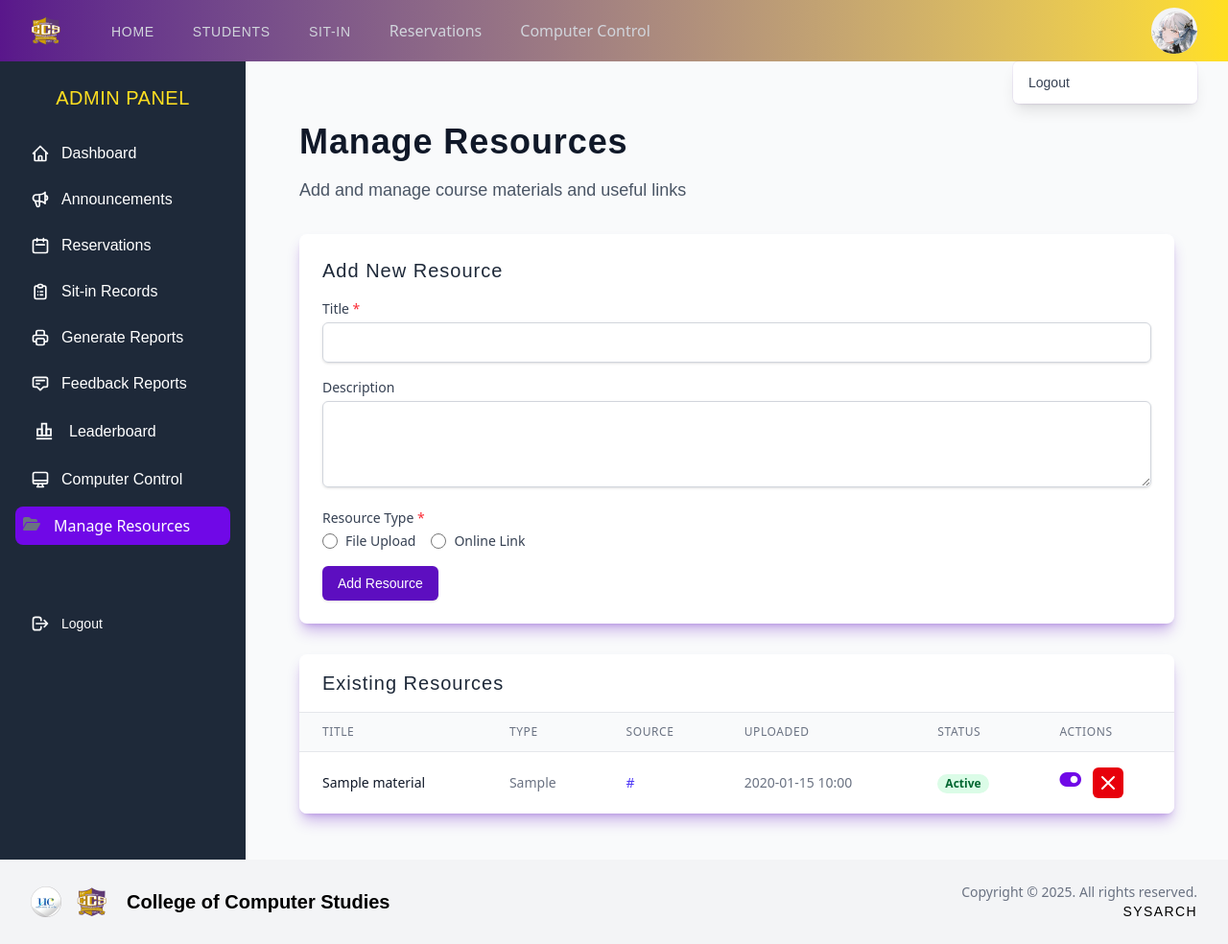
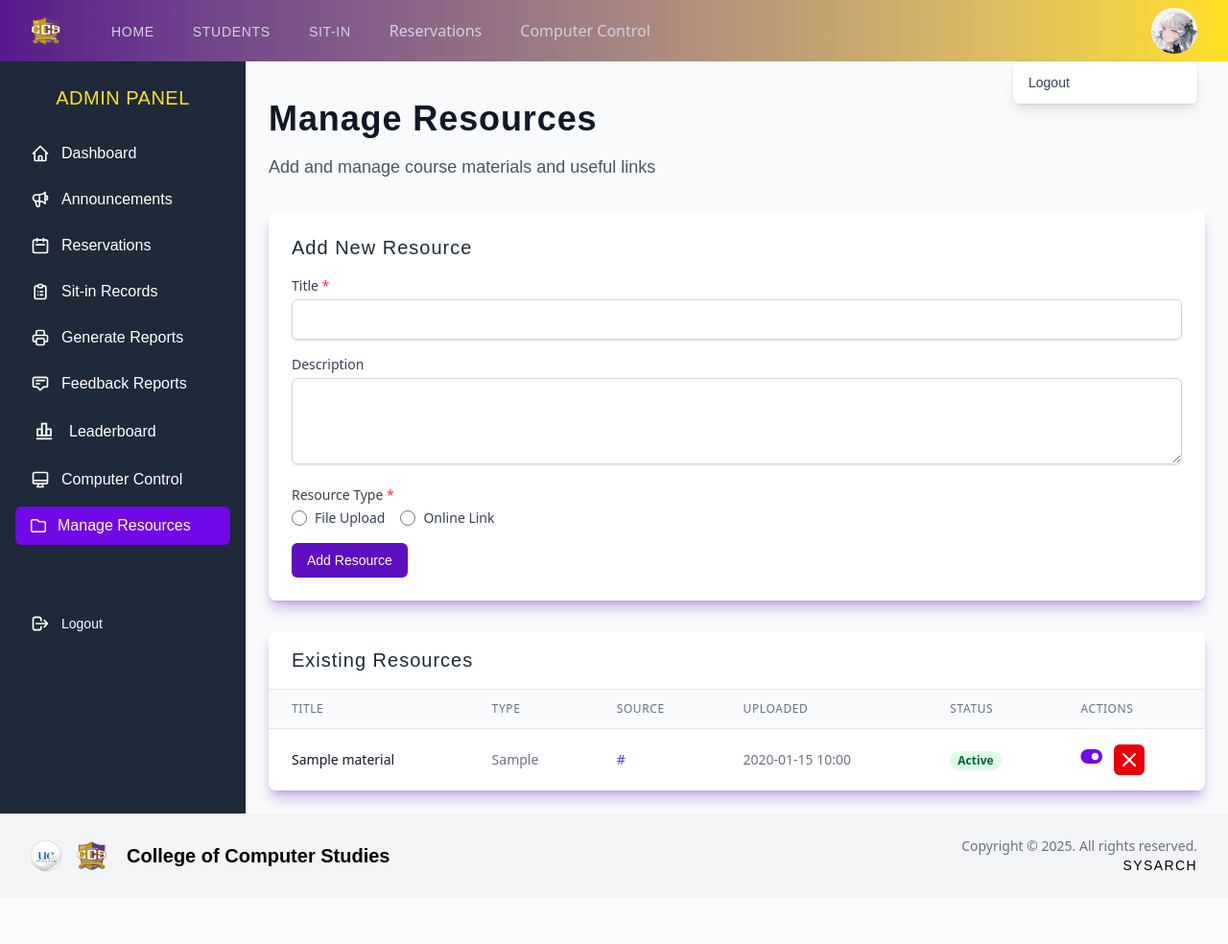
Before and after one commit to RimarNavaja/ccs_sitin_project, a Flask app: page /admin/resources in a window 1280 px wide, after a click on "Open user menu". Shown: the whole page at 96% size. After the commit the page ends 908 px from the top, so only its background shows below. Run offline with Flask 3, Linux system fonts and the light colour scheme; the visitor is signed in with stand-in values (Sample User, id 1); tables that the repository leaves empty or names only in its code hold one stand-in row (values such as "Sample post"); data that the repository does not hold is empty; parts of the project's set-up code (start-up, migrations or seed data) failed here and were passed over; some libraries are stand-ins or nearby versions; some web fonts are replaced.

Commit message:
Enhance admin reservation UI; add description, improve layout, and update styles for better usability

```diff
--- a/static/src/output.css
+++ b/static/src/output.css
@@ -27,7 +27,6 @@
     --color-yellow-600: oklch(0.681 0.162 75.834);
     --color-yellow-700: oklch(0.554 0.135 66.442);
     --color-yellow-800: oklch(0.476 0.114 61.907);
-    --color-yellow-900: oklch(0.421 0.095 57.708);
     --color-green-50: oklch(0.982 0.018 155.826);
     --color-green-100: oklch(0.962 0.044 156.743);
     --color-green-200: oklch(0.925 0.084 155.995);
@@ -1799,11 +1794,6 @@
       background-color: var(--color-indigo-50);
     }
   }
-  .file\:bg-violet-50 {
-    &::file-selector-button {
-      background-color: var(--color-violet-50);
-    }
-  }
   .file\:bg-violet-100 {
     &::file-selector-button {
       background-color: var(--color-violet-100);
@@ -1904,13 +1894,6 @@
       }
     }
   }
-  .hover\:bg-blue-700 {
-    &:hover {
-      @media (hover: hover) {
-        background-color: var(--color-blue-700);
-      }
-    }
-  }
   .hover\:bg-gray-50 {
     &:hover {
       @media (hover: hover) {
@@ -1971,13 +1954,6 @@
     &:hover {
       @media (hover: hover) {
         background-color: var(--color-green-700);
-      }
-    }
-  }
-  .hover\:bg-indigo-700 {
-    &:hover {
-      @media (hover: hover) {
-        background-color: var(--color-indigo-700);
       }
     }
   }
@@ -2223,32 +2199,10 @@
       }
     }
   }
-  .hover\:text-yellow-900 {
-    &:hover {
-      @media (hover: hover) {
-        color: var(--color-yellow-900);
-      }
-    }
-  }
-  .hover\:underline {
-    &:hover {
-      @media (hover: hover) {
-        text-decoration-line: underline;
-      }
-    }
-  }
   .hover\:underline-offset-8 {
     &:hover {
       @media (hover: hover) {
         text-underline-offset: 8px;
-      }
-    }
-  }
-  .hover\:shadow-lg {
-    &:hover {
-      @media (hover: hover) {
-        --tw-shadow: 0 10px 15px -3px var(--tw-shadow-color, rgb(0 0 0 / 0.1)), 0 4px 6px -4px var(--tw-shadow-color, rgb(0 0 0 / 0.1));
-        box-shadow: var(--tw-inset-shadow), var(--tw-inset-ring-shadow), var(--tw-ring-offset-shadow), var(--tw-ring-shadow), var(--tw-shadow);
       }
     }
   }
@@ -2268,15 +2222,6 @@
       }
     }
   }
-  .hover\:file\:bg-violet-100 {
-    &:hover {
-      @media (hover: hover) {
-        &::file-selector-button {
-          background-color: var(--color-violet-100);
-        }
-      }
-    }
-  }
   .hover\:file\:bg-violet-200 {
     &:hover {
       @media (hover: hover) {
@@ -2294,23 +2239,12 @@
   .focus\:border-violet-500 {
     &:focus {
       border-color: var(--color-violet-500);
-    }
-  }
-  .focus\:ring-1 {
-    &:focus {
-      --tw-ring-shadow: var(--tw-ring-inset,) 0 0 0 calc(1px + var(--tw-ring-offset-width)) var(--tw-ring-color, currentColor);
-      box-shadow: var(--tw-inset-shadow), var(--tw-inset-ring-shadow), var(--tw-ring-offset-shadow), var(--tw-ring-shadow), var(--tw-shadow);
     }
   }
   .focus\:ring-2 {
     &:focus {
       --tw-ring-shadow: var(--tw-ring-inset,) 0 0 0 calc(2px + var(--tw-ring-offset-width)) var(--tw-ring-color, currentColor);
       box-shadow: var(--tw-inset-shadow), var(--tw-inset-ring-shadow), var(--tw-ring-offset-shadow), var(--tw-ring-shadow), var(--tw-shadow);
-    }
-  }
-  .focus\:ring-blue-500 {
-    &:focus {
-      --tw-ring-color: var(--color-blue-500);
     }
   }
   .focus\:ring-gray-500 {
--- a/templates/admin/admin_layout.html
+++ b/templates/admin/admin_layout.html
@@ -165,6 +165,11 @@
             >Dashboard</a
           >
           <a
+            href="{{ url_for('admin_announcements') }}"
+            class="block rounded-md px-3 py-2 text-base font-medium text-gray-300 hover:bg-gray-700 hover:text-white"
+            >Announcements</a
+          >
+          <a
             href="{{ url_for('admin_student_list') }}"
             class="block rounded-md px-3 py-2 text-base font-medium text-gray-300 hover:bg-gray-700 hover:text-white"
             >Students</a
@@ -185,10 +190,11 @@
             >Computer Control</a
           >
           <a
-            href="{{ url_for('admin_announcements') }}"
+            href="{{ url_for('admin_resources') }}"
             class="block rounded-md px-3 py-2 text-base font-medium text-gray-300 hover:bg-gray-700 hover:text-white"
-            >Announcements</a
+            >Manage Resources </a
           >
+
           <a
             href="{{ url_for('admin_sit_in_records') }}"
             class="block rounded-md px-3 py-2 text-base font-medium text-gray-300 hover:bg-gray-700 hover:text-white"
@@ -470,12 +476,10 @@
               <li class="mb-2">
                 <a
                   href="{{ url_for('admin_resources') }}"
-                  class="flex items-center p-2 text-gray-700 rounded-lg hover:bg-gray-100 dark:hover:bg-gray-700 dark:text-white group"
+                  class="flex items-center py-2 px-4 rounded-md hover:text-yellow-300 text-white duration-200 ease-in-out delay-150 hover:tracking-wider hover:translate-x-2"
                 >
-                  <i
-                    class="fas fa-folder-open w-5 h-5 text-gray-500 transition duration-75 dark:text-gray-400 group-hover:text-gray-900 dark:group-hover:text-white"
-                  ></i>
-                  <span class="ml-3">Manage Resources</span>
+                  <i class="fa-regular fa-folder"></i>
+                  <span class="font-switzer ml-3">Manage Resources</span>
                 </a>
               </li>
             </ul>
--- a/templates/admin/resources.html
+++ b/templates/admin/resources.html
@@ -1,6 +1,6 @@
 {% extends "admin/admin_layout.html" %} {% block title %}Manage Resources{%
 endblock %} {% block content %}
-<div class="mx-auto max-w-7xl px-4 py-6 sm:px-6 lg:px-8">
+
 <h1 class="text-4xl font-bold font-khand tracking-wide text-gray-900 mb-4">
   Manage Resources
 </h1>
@@ -87,9 +87,7 @@ endblock %} {% block content %}
       />
     </div>
     <div id="link-input-container" class="mb-4 hidden">
-        <label
-          for="link_url"
-          class="block text-sm font-medium text-gray-700 mb-1"
+      <label for="link_url" class="block text-sm font-medium text-gray-700 mb-1"
         >Link URL</label
       >
       <input
@@ -112,9 +110,7 @@ endblock %} {% block content %}
 </div>
 
 <!-- Existing Resources Table -->
-  <div
-    class="bg-white rounded-lg shadow-lg shadow-violet-800/30 overflow-hidden"
-  >
+<div class="bg-white rounded-lg shadow-lg shadow-violet-800/30 overflow-hidden">
   <div class="px-6 py-4 border-b border-gray-200">
     <h2 class="text-xl font-khand tracking-wider text-gray-800">
       Existing Resources
@@ -196,9 +192,7 @@ endblock %} {% block content %}
               {{ 'Active' if resource.is_active else 'Inactive' }}
             </span>
           </td>
-            <td
-              class="px-6 py-4 whitespace-nowrap text-sm font-medium space-x-2"
-            >
+          <td class="px-6 py-4 whitespace-nowrap text-sm font-medium space-x-2">
             <!-- Toggle Action -->
             <form
               method="POST"
@@ -256,7 +250,6 @@ endblock %} {% block content %}
     </table>
   </div>
 </div>
-</div>
 
 <script>
   function toggleInputFields() {
```
Also changed, not shown: other parts of static/src/output.css (+20 -24 lines), templates/admin/admin_reservation.html (+7 -4 lines), templates/dashboard.html (+6 -5 lines), static/resources/438231958_1478775932738801_8388090720134148530_n.jpg (added). Lines whose indentation alone changed are shown as unchanged.
